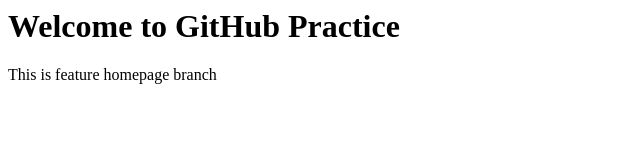
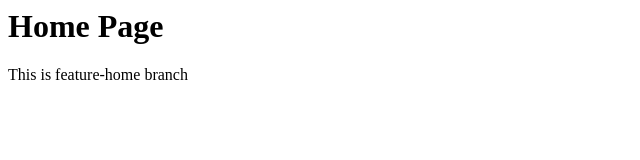
Before and after one commit to Sameer5233/git-github-practice, a plain HTML site: page index.html in a window 1280 px wide. Shown: the whole page, without its empty margins (0-640 px from the left). Drawn offline with Linux system fonts and the light colour scheme.

Commit message:
Add home page content

```diff
--- a/index.html
+++ b/index.html
@@ -1,2 +1,2 @@
-<h1>Welcome to GitHub Practice</h1>
-<p>This is feature homepage branch</p>
+<h1>Home Page</h1>
+<p>This is feature-home branch</p>
```
